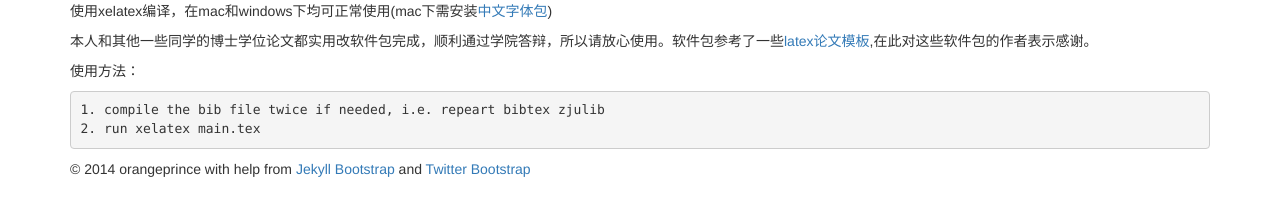
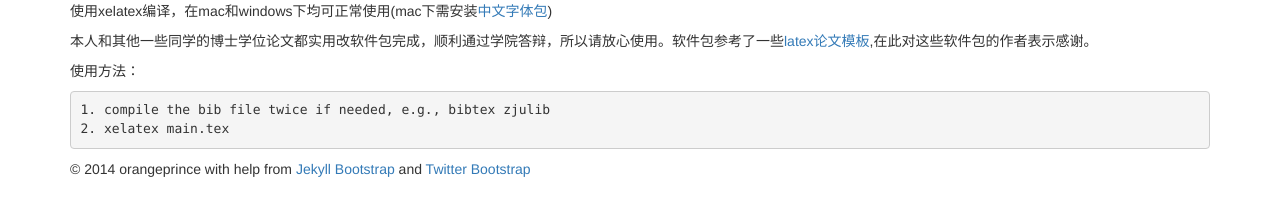
Before and after one commit to orangeprince/orangeprince.github.io, a Jekyll site: the page built from software.md, in a window 1280 px wide. Shown: the part 274-490 px from the top of the page. Built offline with Jekyll 4.4.1, drawn with Linux system fonts in a browser that asks for light colours; nearby versions of some CDN libraries; library files that are not in the unit come from our copies; comment, search, counter and statistics services are not loaded.

Commit message:
modified:   software.md

```diff
--- a/software.md
+++ b/software.md
@@ -14,5 +14,5 @@ weight: 4
 
 使用方法：
 
-	1. compile the bib file twice if needed, i.e. repeart bibtex zjulib
-	2. run xelatex main.tex
+	1. compile the bib file twice if needed, e.g., bibtex zjulib
+	2. xelatex main.tex
```
